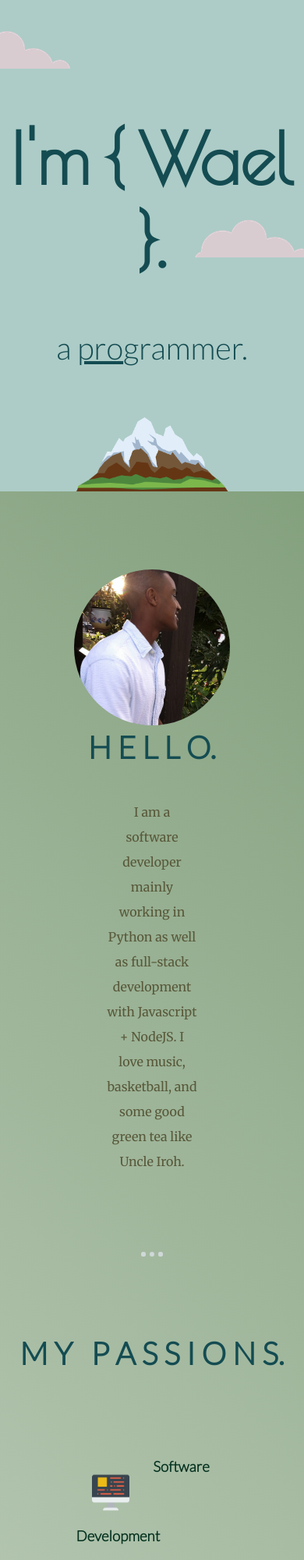
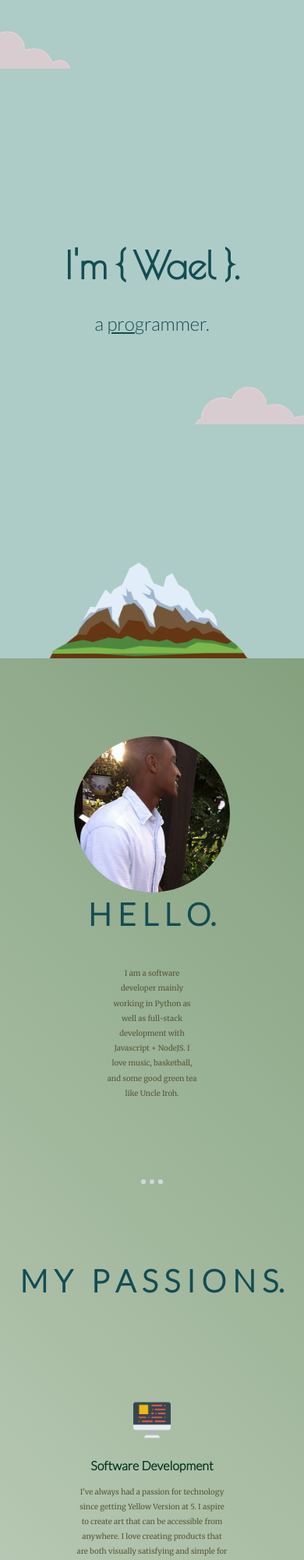
Before and after one commit to wlyhdg/cv, a plain HTML site: page index.html in a window 390 px wide. Shown: the top 2000 px of the page at 78% size. Drawn offline with nearby package versions, Linux system fonts and the light colour scheme.

Commit message:
Make style edits + more mobile-friendly

```diff
--- a/css/styles.css
+++ b/css/styles.css
@@ -7,11 +7,13 @@ body {
 }
 
 img[alt="mountain-img"] {
-    position: relative;
+    position: absolute;
     display: block;
     height: auto;
-    width: 50%;
-    transform: translateX(50%);
+    width: 65%;
+    left: 0%;
+    bottom: 0%;
+    transform: translateX(25%);
 }
 
 hr {
@@ -21,6 +23,10 @@ hr {
     margin: 100px auto;
 }
 
+li {
+    line-height: 2rem;
+}
+
 p {
     line-height: 2;
 }
@@ -28,7 +34,13 @@ p {
 .top-container {
     background-color: #adccc7;
     position: relative;
-    padding-top: 100px;
+    padding-top: 0px;
+    height: 100vh;
+    overflow: hidden;
+}
+
+.top-container h1 {
+    padding-top: 15%;
 }
 
 .middle-container {
@@ -52,7 +64,7 @@ a:hover {
 }
 
 h1 {
-    margin-top: 50px;
+    margin-top: 0px;
     font-family: 'Poiret One', sans-serif;
     font-size: 5.625rem;
     color: #144c52;
@@ -81,6 +93,7 @@ h3 {
     position: absolute;
     left: 250px;
     bottom: 300px;
+    z-index: 1;
 }
 
 a {
@@ -189,3 +202,35 @@ img[class="portfolio-item pending"]:hover {
     opacity: 1;
     cursor: initial;
 }
+
+@media screen and (max-width: 480px) {
+    .top-container h1{
+        font-size: 3rem;
+        padding-top: 80%;
+    }
+    .top-container h2{
+        font-size: 1.5rem;
+    }
+    .skill-row h3, .skill-row{
+        clear: both;
+        text-align: center;
+    }
+    .skill-row img {
+        float: initial;
+        padding-left: 25%;
+        padding-right: 25%;
+        margin-left: 0%;
+        margin-right: 0%;
+    }
+    .middle-container p, table, li {
+        font-size: 0.6rem;
+    }
+    li {
+        margin-right: 1.5rem;
+        line-height: 1rem;
+    }
+    h3 {
+        padding: 0px 10px 0px 10px;
+        font-size: 1rem;
+    }
+}
```
